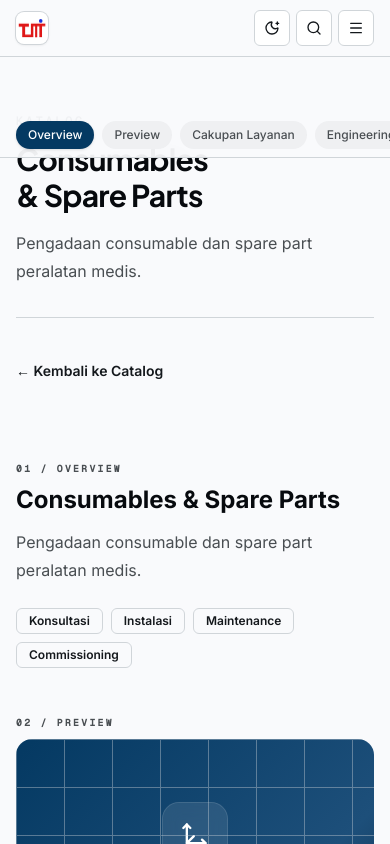
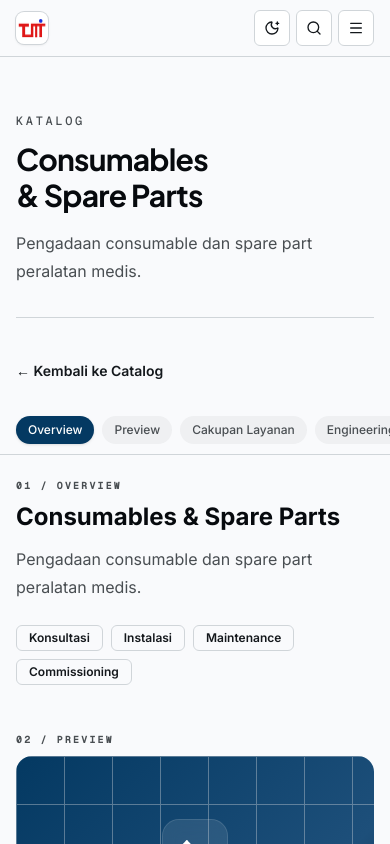
Before and after one commit to quaso-hub/teknomed-web, a React (Vite) app: page /catalog/consumables-spareparts in a window 390 px wide. Shown: the top 844 px of the page. Built offline with nearby package versions, Linux system fonts and the light colour scheme.

Commit message:
fix(mobile): ProductDetail chapter nav sticky in-flow, no overlap

```diff
--- a/src/pages/ProductDetail.tsx
+++ b/src/pages/ProductDetail.tsx
@@ -138,15 +138,12 @@ function ChapterTOC({ activeId, onJump }: { activeId: string; onJump: (id: strin
   )
 }
 
-/** Mobile TOC — fixed horizontal pill strip di bawah navbar, selalu visible */
+/** Mobile TOC — sticky horizontal pill strip, di dalam flow normal */
 function MobileChapterNav({ activeId, onJump }: { activeId: string; onJump: (id: string) => void }) {
   return (
-    <div className="lg:hidden">
-      {/* Spacer untuk kompensasi fixed nav */}
-      <div className="h-12 mb-2" />
     <nav
       aria-label="Navigasi bab produk"
-        className="fixed top-14 left-0 right-0 z-20 flex gap-2 overflow-x-auto border-b border-[var(--tm-border)] bg-[var(--tm-page)]/95 px-4 py-2 backdrop-blur-md"
+      className="sticky top-14 z-[25] -mx-4 sm:-mx-6 lg:hidden flex gap-2 overflow-x-auto border-b border-[var(--tm-border)] bg-[var(--tm-page)]/95 px-4 py-2.5 backdrop-blur-md mb-6"
       style={{ scrollbarWidth: 'none' }}
     >
       {CHAPTERS.map(ch => {
@@ -168,7 +165,6 @@ function MobileChapterNav({ activeId, onJump }: { activeId: string; onJump: (id:
         )
       })}
     </nav>
-    </div>
   )
 }
 
```
Lines whose indentation alone changed are shown as unchanged.
